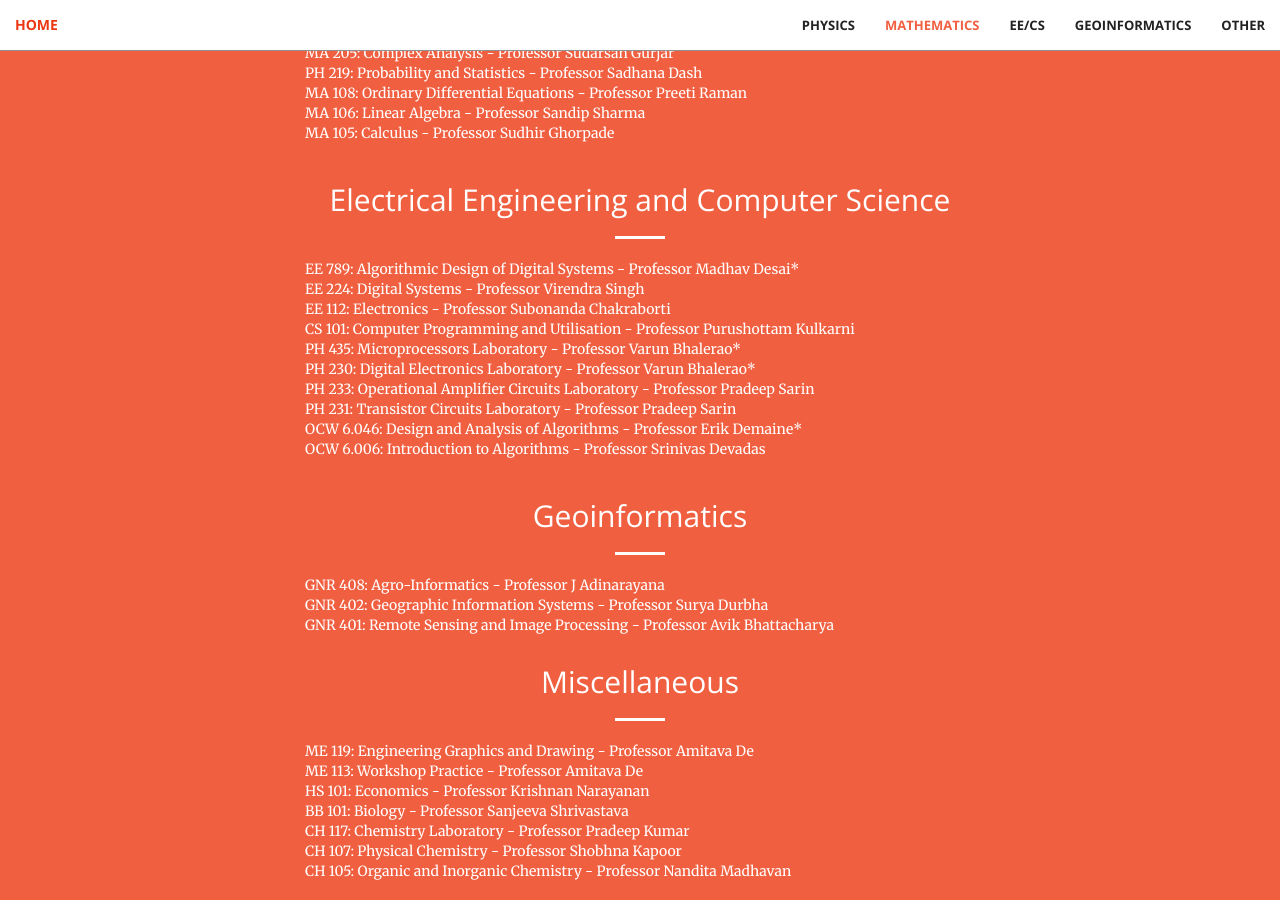
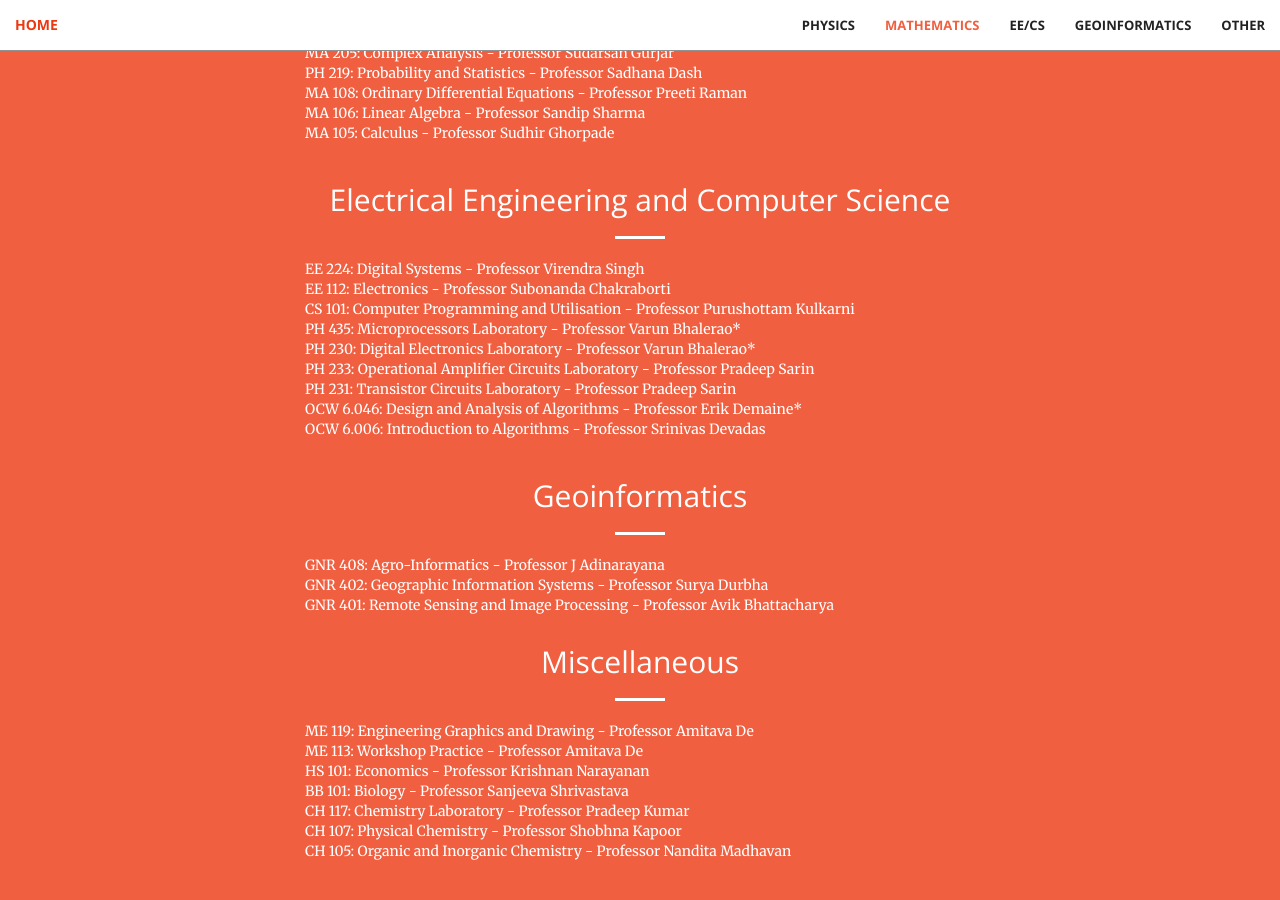
Before and after one commit to aravindbharathi/aravindbharathi.github.io, a Jekyll site: the page courses/index.html, which Jekyll copies as it is, in a window 1280 px wide and 900 px high, scrolled down 1765 px. Built offline with Jekyll 4.4.1, drawn with Linux system fonts in a browser that asks for light colours.

Commit message:
Update index.html

```diff
--- a/courses/index.html
+++ b/courses/index.html
@@ -204,7 +204,7 @@
                     <hr class="light">
                     <p class="text-faded">
                     <ul align="left">
-                    EE 789: Algorithmic Design of Digital Systems - Professor Madhav Desai*<br>
+                    <!--EE 789: Algorithmic Design of Digital Systems - Professor Madhav Desai*<br>-->
                     EE 224: Digital Systems - Professor Virendra Singh<br>
                     EE 112: Electronics - Professor Subonanda Chakraborti<br>
                     CS 101: Computer Programming and Utilisation - Professor Purushottam Kulkarni<br>
```
